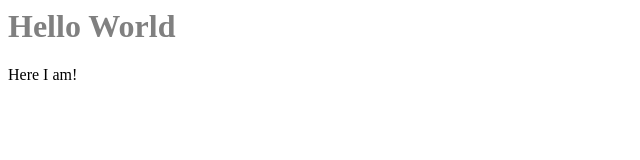
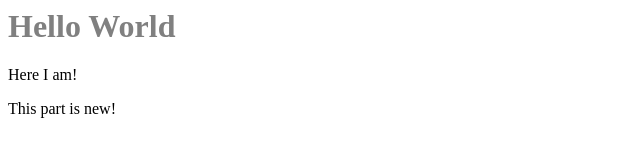
Before and after one commit to TikusTawnly/playground, a plain HTML site: page index.html in a window 1280 px wide. Shown: the whole page, without its empty margins (0-640 px from the left). Drawn offline with Linux system fonts and the light colour scheme.

Commit message:
new thang

```diff
--- a/index.html
+++ b/index.html
@@ -6,6 +6,7 @@
 <body>
     <h1>Hello World</h1>
     <p>Here I am!</p>
+    <p>This part is new!</p>
 
 
 
```
